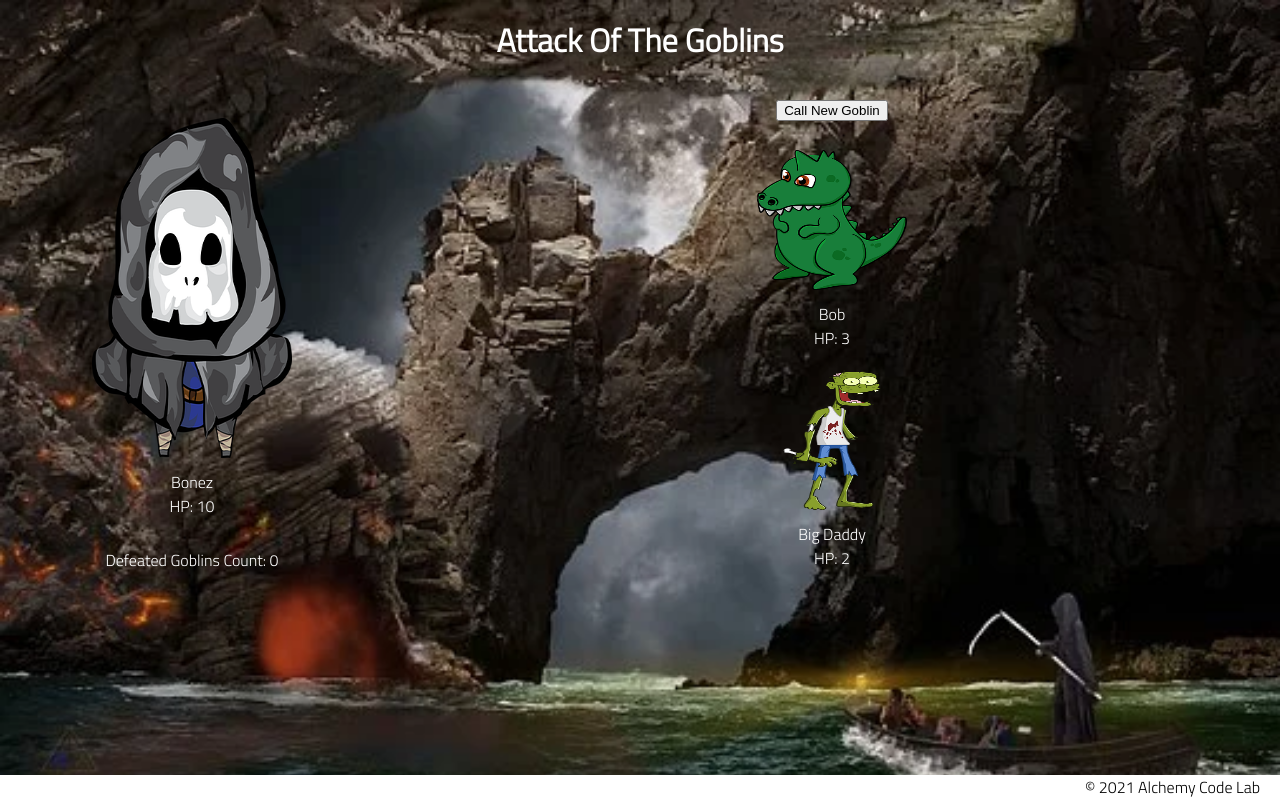
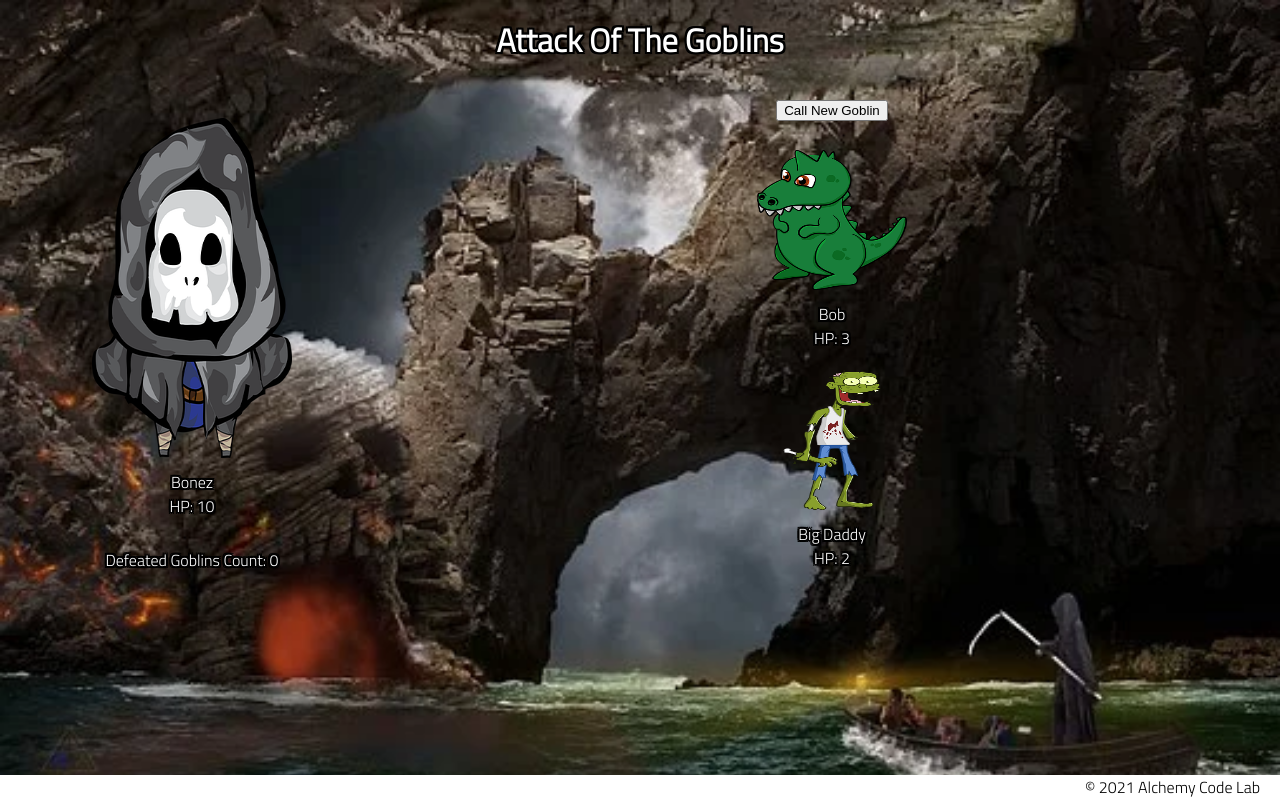
Before and after one commit to CadillacJack42/goblin-attack, a plain HTML site: page index.html in a window 1280 px wide. Drawn offline with Linux system fonts and the light colour scheme.

Commit message:
Updated some style

```diff
--- a/app.js
+++ b/app.js
@@ -1,5 +1,6 @@
 // import functions and grab DOM elements
 import { goblinArray } from './goblins.js';
+// import { renderGoblin } from './utils.js';
 
 const goblinContainer = document.getElementById('goblin-container');
 
@@ -14,9 +15,7 @@ const combatReportEl = document.getElementById('combat-report');
 
 // let state
 let currentGoblins = [];
-
 let deadGoblins = 0;
-
 let playerHp = 10;
 
 newGoblinBtn.addEventListener('click', () => {
@@ -119,7 +118,7 @@ const makeNewGoblin = () => {
 const killGoblin = (goblin) => {
     goblin.alive = false,
     deadGoblins++;
-    const deathReport = `<p>You have KILLED ${goblin.name}</p>`
+    const deathReport = `<p>You have KILLED ${goblin.name}</p>`;
     combatReportEl.insertAdjacentHTML('afterbegin', deathReport);
 };
 
--- a/styles/style.css
+++ b/styles/style.css
@@ -2,7 +2,7 @@
 body {
     /* feel free to update these css variables for a quick theme */
 
-    --color1: white;
+    --cherry: rgb(0, 0, 0);
     --color2: white;
     --color3: white;
     --color4: white;
@@ -110,6 +110,23 @@ footer {
     margin: 0;
     text-align: center;
     color: white;
+    text-shadow:
+                1px 0 var(--cherry),
+                0 1px var(--cherry),
+                -1px 0 var(--cherry),
+                0 -1px var(--cherry),
+                1px 1px var(--cherry),
+                -1px -1px var(--cherry),
+                1px -1px var(--cherry),
+                -1px 1px var(--cherry),
+                2px 0 var(--cherry),
+                0 2px var(--cherry),
+                -2px 0 var(--cherry),
+                0 -2px var(--cherry),
+                2px 2px var(--cherry),
+                2px -2px var(--cherry),
+                -2px 2px var(--cherry),
+                -2px -2px var(--cherry);
 }
 
 #left {
@@ -189,6 +206,23 @@ footer {
     margin: 0;
     color: white;
     text-align: center;
+    text-shadow:
+                1px 0 var(--cherry),
+                0 1px var(--cherry),
+                -1px 0 var(--cherry),
+                0 -1px var(--cherry),
+                1px 1px var(--cherry),
+                -1px -1px var(--cherry),
+                1px -1px var(--cherry),
+                -1px 1px var(--cherry),
+                2px 0 var(--cherry),
+                0 2px var(--cherry),
+                -2px 0 var(--cherry),
+                0 -2px var(--cherry),
+                2px 2px var(--cherry),
+                2px -2px var(--cherry),
+                -2px 2px var(--cherry),
+                -2px -2px var(--cherry);
 }
 
 .btns {
@@ -208,4 +242,41 @@ footer {
 #combat-report {
     color: white;
     text-align: center;
+    text-shadow:
+                1px 0 var(--cherry),
+                0 1px var(--cherry),
+                -1px 0 var(--cherry),
+                0 -1px var(--cherry),
+                1px 1px var(--cherry),
+                -1px -1px var(--cherry),
+                1px -1px var(--cherry),
+                -1px 1px var(--cherry),
+                2px 0 var(--cherry),
+                0 2px var(--cherry),
+                -2px 0 var(--cherry),
+                0 -2px var(--cherry),
+                2px 2px var(--cherry),
+                2px -2px var(--cherry),
+                -2px 2px var(--cherry),
+                -2px -2px var(--cherry);
 }
+
+#dead-goblins {
+    text-shadow:
+                1px 0 var(--cherry),
+                0 1px var(--cherry),
+                -1px 0 var(--cherry),
+                0 -1px var(--cherry),
+                1px 1px var(--cherry),
+                -1px -1px var(--cherry),
+                1px -1px var(--cherry),
+                -1px 1px var(--cherry),
+                2px 0 var(--cherry),
+                0 2px var(--cherry),
+                -2px 0 var(--cherry),
+                0 -2px var(--cherry),
+                2px 2px var(--cherry),
+                2px -2px var(--cherry),
+                -2px 2px var(--cherry),
+                -2px -2px var(--cherry);
+}
```
